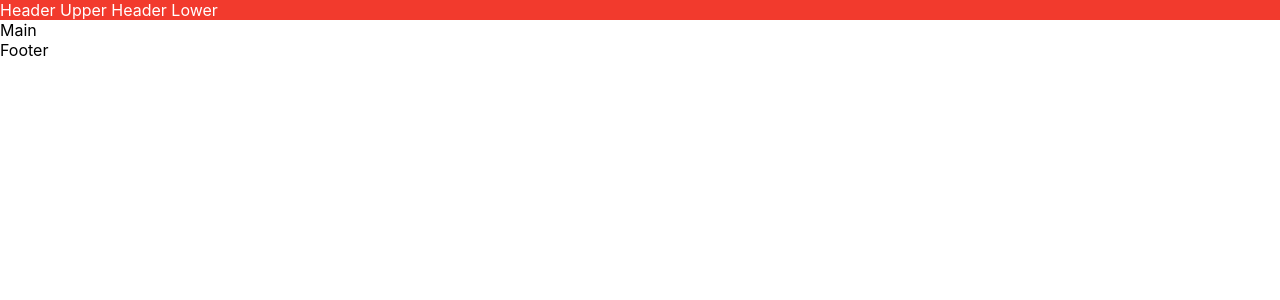
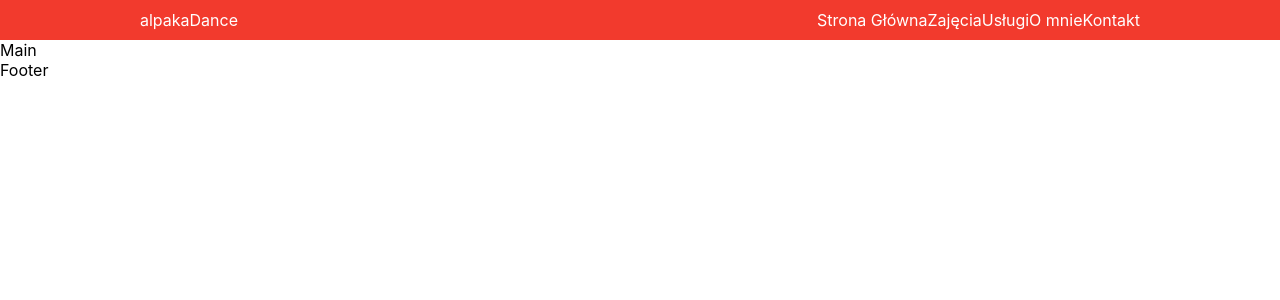
Before and after one commit to sylvestertarnowski/apaka-dance, a React (Create React App) app: page / in a window 1280 px wide. Shown: the top 300 px of the page. Built offline with nearby package versions, Linux system fonts and the light colour scheme.

Commit message:
add header positioning, add header buttons alignment

```diff
--- a/src/components/Header.tsx
+++ b/src/components/Header.tsx
@@ -6,8 +6,16 @@ const Header: React.FC = () => {
     return (
         <div className="header">
             <WidthWrapper>
-                Header Upper
-                Header Lower
+                <div className="header-container">
+                    <div id="header-logo-button">alpakaDance</div>
+                    <div id="header-nav-buttons">
+                        <div>Strona Główna</div>
+                        <div>Zajęcia</div>
+                        <div>Usługi</div>
+                        <div>O mnie</div>
+                        <div>Kontakt</div>
+                    </div>
+                </div>
             </WidthWrapper>
         </div>
     )
--- a/src/css/Header.css
+++ b/src/css/Header.css
@@ -1,4 +1,17 @@
 .header {
     background-color: rgb(242, 58, 45);
     color: white;
+    padding: 10px;
+    display: flex;
+    justify-content: center;
+    align-items: stretch;
 }
+
+.header-container {
+    display: flex;
+}
+
+#header-nav-buttons {
+    display: flex;
+    margin-left: auto;
+}
--- a/src/layout/WidthWrapper.tsx
+++ b/src/layout/WidthWrapper.tsx
@@ -2,7 +2,7 @@ import React from 'react';
 
 const WidthWrapper: React.FC = ({ children }) => {
     return (
-        <div className="width-wrapper" style={{ maxWidth: "1000px" }}>
+        <div className="width-wrapper" style={{ maxWidth: "1000px", flex: 1 }}>
             {children}
         </div>
     )
```
